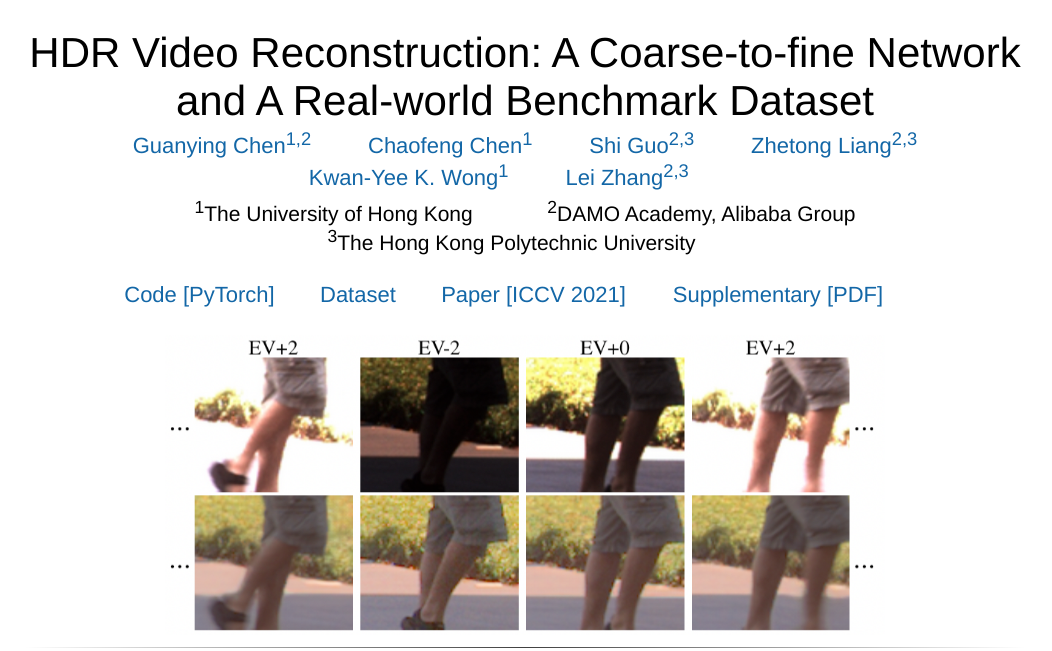
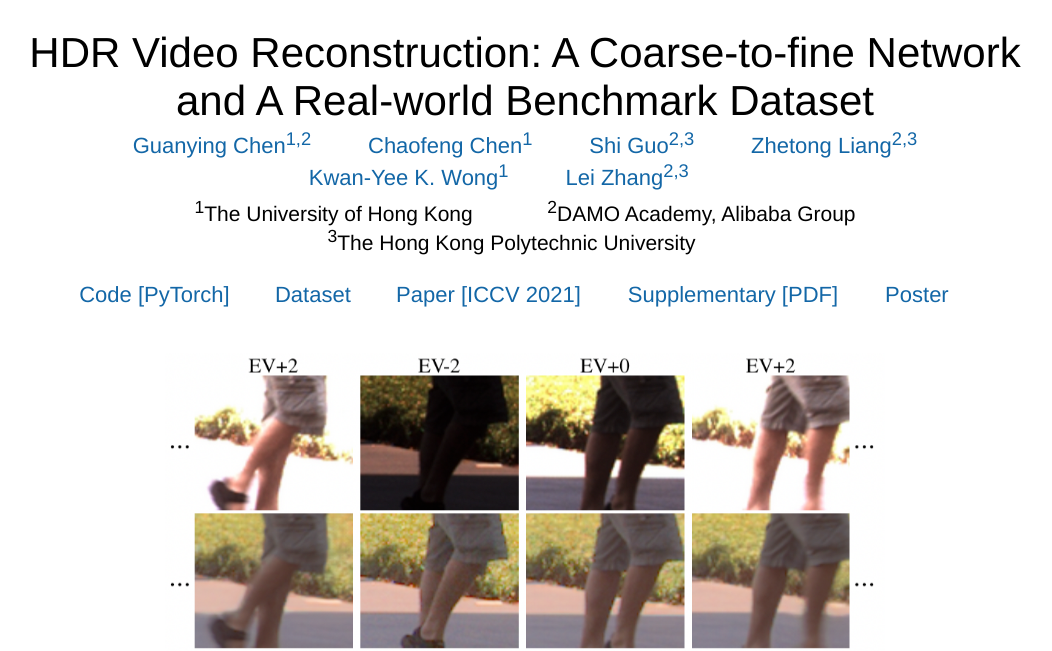
Before and after one commit to guanyingc/DeepHDRVideo, a plain HTML site: page index.html in a window 1280 px wide. Shown: the top 651 px of the page, without its empty margins (115-1167 px from the left). Drawn offline with Linux system fonts and the light colour scheme; a script that the page names is missing.

Commit message:
Add poster

```diff
--- a/index.html
+++ b/index.html
@@ -112,6 +112,7 @@ a:hover {
               <span style="font-size:22px"><a href="https://guanyingc.github.io/DeepHDRVideo-Dataset/">Dataset</a></span> &emsp; &emsp;
               <span style="font-size:22px"><a href="https://arxiv.org/abs/2103.14943">Paper [ICCV 2021]</a> </span> &emsp; &emsp;
               <span style="font-size:22px"><a href="https://drive.google.com/file/d/1OsqVlRwSiHjkU1tTlt2aQ5fz3q25ZsJy/view?usp=sharing">Supplementary [PDF]</a> </span>  &emsp; &emsp;
+              <span style="font-size:22px"><a href="https://github.com/guanyingc/DeepHDRVideo_Poster_LaTex/blob/master/poster_landscape.pdf">Poster</a> </span>  &emsp; &emsp;
             </center>
           </td>
         </tr>
```
